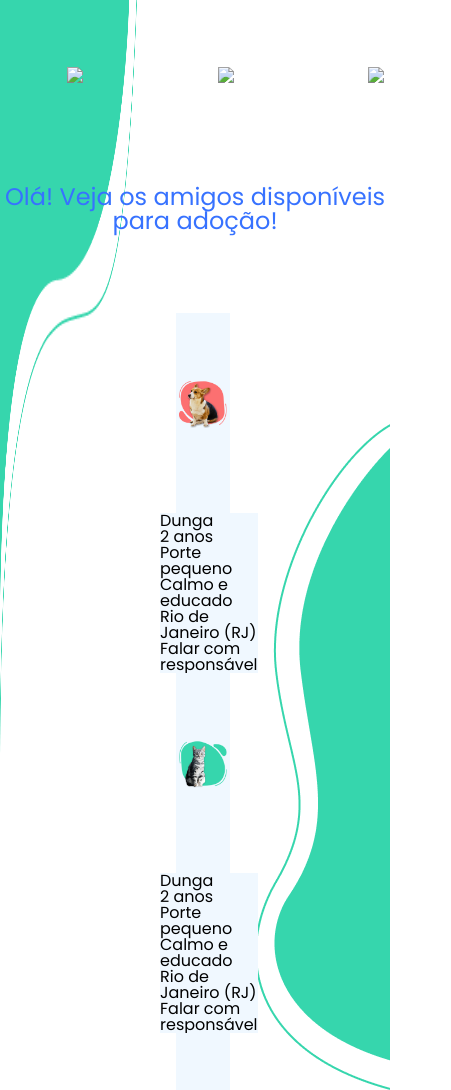
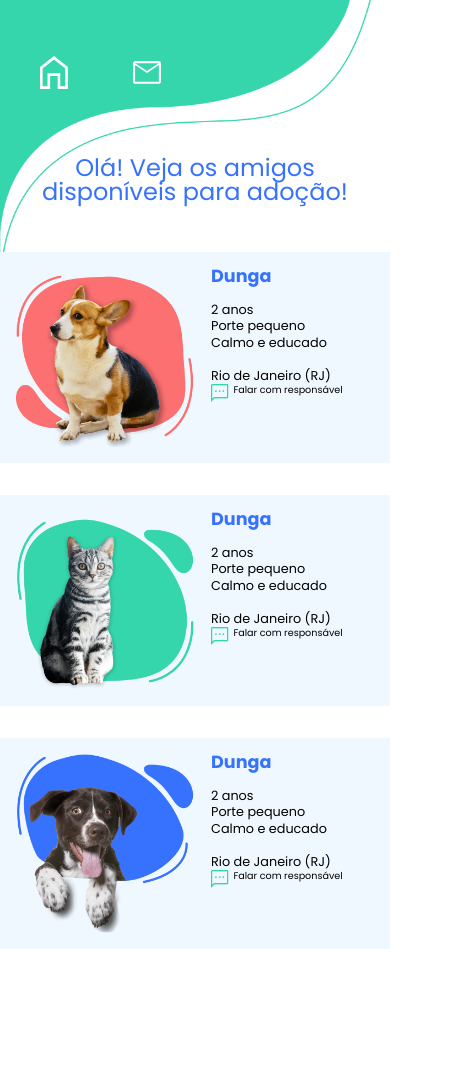
Before and after one commit to LeandroPOliveira/Adopet, a plain HTML site: page home.html in a window 390 px wide. Shown: the top 1090 px of the page, 451 px wide, since content can reach past the window. After the commit the page ends 965 px from the top, so only its background shows below. Drawn offline with nearby package versions, Linux system fonts and the light colour scheme.

Commit message:
ajustes responsividade

```diff
--- a/css/cabecalho.css
+++ b/css/cabecalho.css
@@ -1,10 +1,10 @@
 body {
     font-family: 'Poppins', sans-serif;
-
-    background-image: url('../img/Forma_1.png'), url('../img/Forma_2.png');
-    background-repeat: no-repeat, no-repeat;
-    background-position: top left, right;
-    background-size: 95% 30%, 20% 40%;
+    background-color: white;
+    background-image: url('../img/Forma_1.png'), url('../img/Forma_2.png'), url('../img/Patas.png');
+    background-repeat: no-repeat, no-repeat, no-repeat;
+    background-position: top left, right, top right;
+    background-size: 95% 30%, 20% 40%, 40% 20%;
 }
 
 .logotipo {
@@ -25,7 +25,7 @@ body {
 
 @media screen and (min-width: 768px) {
     body {
-        background-size: 75% 30%, auto;
+        background-size: 75% 30%, auto, 0;
     }
     .logotipo {
         display: inline;
@@ -40,7 +40,7 @@ body {
 
 @media screen and (min-width: 1024px) {
     body {
-        background-size: 40% 40%, auto;
+        background-size: 40% 40%, auto, 0;
     }
 
     .icones {
--- a/css/cadastro.css
+++ b/css/cadastro.css
@@ -1,26 +1,15 @@
-body {
-    font-family: 'Poppins', sans-serif;
-    background-color: white;
-    background-image: url('../img/Patas.png');
-    background-repeat: no-repeat;
-    background-position: top right;
-    background-size: auto;
-
-}
-
 .logo-azul {
-    width: 240px;
+    width: 170px;
     display: block;
-    margin-left: auto;
-    margin-right: auto;
+    margin: 1rem auto 0;
 }
 
 
 .boas-vindas {
     padding-top: 2rem;
-    font-size: 1rem;
+    font-size: 1.2rem;
     text-align: center;
-
+    margin: 0 2rem;
     line-height: 1.5;
     color: #3772FF;
 }
@@ -30,29 +19,30 @@ body {
     flex-flow: column wrap;
     text-align: center;
     align-items: center;
-    margin-bottom: 2rem;
-}
-
-#senha, #confirma-senha {
-    width: 20%;
+    margin: 2rem 0;
 }
 
 
 label {
-    font-weight: bold;
+    font-size: 1.2rem;
     color: #737380;
     margin-bottom: 0.5em;
 }
 
 input {
+    font-size: 1rem;
     color: #edebeb;
     text-align: center;
-    padding: 0.5rem 0.5rem 0.5rem 0.5rem;
+    padding: 0.8rem 0.5rem 0.8rem 0.5rem;
     border: none;
     border-radius: 4px;
     background-color: #F6F6F6;
     box-shadow: 2px 2px #e3e1e1;
     width: 80%;
+}
+
+::placeholder {
+    color: lightgrey;
 }
 
 button {
@@ -62,83 +52,72 @@ button {
     border: none;
     color: white;
     background-color: #FC7071;
-    margin: 0 1rem 0;
+    margin: 0 1rem 2rem;
     padding: 1rem;
-    width: 10%;
+    width: 40%;
 }
 
 
 @media screen and (min-width: 768px) {
+    body {
+        background-size: 75% 30%, auto, 30% 25%;
+    }
+    .logo-azul {
+        width: 200px;
+        margin: 3rem auto 0;
+    }
+
+    .boas-vindas {
+        margin: 0 6rem;
+    }
+
+    .formulario {
+        margin: 2rem 0;
+    }
+
     input {
-        width: 60%;
+        width: 45%;
     }
-    .boas-vindas {
-        font-size: 2.2rem;
-        margin: 0 15% 2rem;
-        font-weight: 500;
+
+    ::placeholder {
+        color: lightgrey;
     }
-    body {
-        background-size: 60% 40%, auto, auto;
+
+    button {
+        margin: 1rem 1rem 6rem;
+        width: 30%;
+        font-size: 1.2rem;
     }
 }
 
 @media screen and (min-width: 1024px) {
+    body {
+        background-size: 40% 40%, auto, 20% 35%;
+    }
     .logo-azul {
         width: 240px;
-        display: block;
-        margin-left: auto;
-        margin-right: auto;
-    }
-
-
-    .boas-vindas {
-        padding-top: 2rem;
-        font-size: 1rem;
-        text-align: center;
-
-        line-height: 1.5;
-        color: #3772FF;
     }
 
     .formulario {
-        display: flex;
-        flex-flow: column wrap;
-        text-align: center;
-        align-items: center;
-        margin-bottom: 2rem;
+        margin: 2rem 0;
+    }
+
+    input {
+        width: 40%;
+    }
+
+    ::placeholder {
+        color: lightgrey;
+    }
+
+    button {
+        margin: 1rem 1rem 6rem;
+        width: 15%;
+        font-size: 1.2rem;
     }
 
     #senha, #confirma-senha {
         width: 20%;
-    }
 
-
-    label {
-        font-weight: bold;
-        color: #737380;
-        margin-bottom: 0.5em;
-    }
-
-    input {
-        color: #edebeb;
-        text-align: center;
-        padding: 0.5rem 0.5rem 0.5rem 0.5rem;
-        border: none;
-        border-radius: 4px;
-        background-color: #F6F6F6;
-        box-shadow: 2px 2px #e3e1e1;
-        width: 80%;
-    }
-
-    button {
-        font-size: 1rem;
-        font-weight: bold;
-        border-radius: 4px;
-        border: none;
-        color: white;
-        background-color: #FC7071;
-        margin: 0 1rem 0;
-        padding: 1rem;
-        width: 10%;
     }
 }
--- a/css/home.css
+++ b/css/home.css
@@ -1,10 +1,5 @@
 body {
-    font-family: 'Poppins', sans-serif;
-    background-color: white;
-    background-image: url('../img/Forma_1.png'), url('../img/Forma_2.png');
-    background-repeat: no-repeat, no-repeat;
-    background-position: top left, right;
-    background-size: 35% 50%, auto;
+    background-size: 95% 30%, 0, 0;
 }
 
 .logo {
@@ -13,60 +8,81 @@ body {
     margin-right: auto;
 }
 
-.icones {
-    display: flex;
-    flex-direction: row;
-    justify-content: flex-start;
-    align-items: center;
-}
-
-.icone {
-    align-items: stretch;
-    padding: 4.2rem;
-}
 
 #intro {
-    padding-top: 2rem;
+    margin: 2rem 2rem;
     font-size: 1.5rem;
     text-align: center;
     color: #3772FF;
 }
 
 .animal {
-    width: 90%;
-    height: 90%;
+
+    width: 50%;
     display: block;
-    margin-left: auto;
-    margin-right: auto;
+    margin-right: 1rem;
     object-fit: contain;
 
 }
 
 .container {
-    margin: 5rem 10rem 5rem 10rem;
+
     display: flex;
-    justify-content: flex-start;
+    justify-content: center;
     flex-wrap: wrap;
 
 }
 .ficha-animal {
-    margin-left: 1rem;
-    height: 100px;
-    height: 200px;
+    padding: 1rem 1rem;
+    display: flex;
+    margin: 1rem 0 1rem;
     background-color: aliceblue;
 }
 
 .descricao {
     background-color: aliceblue;
-    margin-right: 1rem;
 }
 
-.nome {
-    margin: 1rem 0 1.5rem 0;
+.descricao__dados:nth-child(1) {
+    color: #3772FF;
+    font-size: 1.1rem;
     font-weight: bold;
-    color: #3772FF;
+    margin-bottom: 1rem;
 }
 
-.local {
+.descricao__dados:nth-child(n+2) {
 
+    font-size: 0.8rem;
+    line-height: 1.3;
 }
+
+.descricao__dados:nth-child(5) {
+    margin-top: 1rem;
+    font-size: 0.8rem;
+}
+
+.descricao__dados:nth-child(6) {
+    background-image: url('../img/ícone_mensagem.png');
+    background-repeat: no-repeat;
+    padding-left: 1.4rem;
+    font-size: 0.6rem;
+    padding-bottom: 0.5rem;
+}
+
+@media screen and (min-width: 768px) {
+    body {
+        background-size: 75% 30%, auto, 0;
+    }
+
+    .ficha-animal {
+        max-width: 320px;
+        margin-left: 0.5rem;
+        margin-right: 0.5rem;
+    }
+}
+
+@media screen and (min-width: 1024px) {
+    body {
+        background-size: 40% 40%, auto, 0;
+    }
+}
--- a/css/inicial.css
+++ b/css/inicial.css
@@ -1,5 +1,6 @@
 body {
     background-color: #3772FF;
+    background-size: 95% 30%, 20% 40%, 0;
 }
 
 .logo {
@@ -58,6 +59,9 @@ body {
 }
 
 @media screen and (min-width: 768px) {
+    body {
+        background-size: 75% 30%, auto, 0;
+    }
     .boas-vindas {
         font-size: 1.8rem;
     }
@@ -87,6 +91,9 @@ body {
 }
 
 @media screen and (min-width: 1024px) {
+    body {
+        background-size: 40% 40%, auto, 0;
+    }
     .logo {
         margin-top: 1rem;
         width: 270px;
--- a/css/login.css
+++ b/css/login.css
@@ -1,45 +1,121 @@
-body {
-    font-family: 'Poppins', sans-serif;
-    background-color: #FCF0E3;
-    background-image: url('C:\\Users\\loliveira\\Desktop\\Nova pasta\\Vector 1.png');
-    background-repeat: no-repeat;
-    background-size: auto;
-}
-
-.logo {
+.logo-azul {
+    width: 170px;
     display: block;
-    margin-left: auto;
-    margin-right: auto;
-}
-
-.icones {
-    display: flex;
-    flex-direction: row;
-    justify-content: flex-start;
-    align-items: center;
-}
-
-.icone {
-    width: 25%;
-    padding: 4.2rem;
+    margin: 1rem auto 0;
 }
 
 .mensagem {
     padding-top: 2rem;
-    font-size: 2rem;
+    font-size: 1.2rem;
     text-align: center;
+    margin: 0 2rem;
+    line-height: 1.5;
     color: #3772FF;
 }
 
-.formularios-login {
+.formulario {
     display: flex;
-    flex-direction: column;
-    justify-content: center;
+    flex-flow: column wrap;
+    text-align: center;
+    align-items: center;
+    margin: 2rem 0;
 }
 
-footer p {
+
+label {
+    font-size: 1.2rem;
+    color: #737380;
+    margin-bottom: 0.5em;
+}
+
+input {
+    font-size: 1rem;
+    color: #edebeb;
     text-align: center;
-    background-color: #36D6AD;
-    padding: 3rem;
-    color: aliceblue;
+    padding: 0.8rem 0.5rem 0.8rem 0.5rem;
+    border: none;
+    border-radius: 4px;
+    background-color: #F6F6F6;
+    box-shadow: 2px 2px #e3e1e1;
+    width: 80%;
 }
+
+::placeholder {
+    color: lightgrey;
+}
+
+button {
+    font-size: 1.2rem;
+    font-weight: bold;
+    border-radius: 4px;
+    border: none;
+    color: white;
+    background-color: #FC7071;
+    margin: 0 1rem 15rem;
+    padding: 0.8rem;
+    width: 40%;
+}
+
+@media screen and (min-width: 768px) {
+    body {
+        background-size: 75% 30%, auto, 30% 25%;
+    }
+    .logo-azul {
+        width: 220px;
+        margin: 3rem auto 0;
+    }
+
+    .boas-vindas {
+        margin: 0 6rem;
+    }
+
+    .formulario {
+        margin: 2rem 0;
+    }
+
+    input {
+        width: 45%;
+    }
+
+    ::placeholder {
+        color: lightgrey;
+    }
+
+    button {
+        margin: 1rem 1rem 18rem;
+        width: 25%;
+        font-size: 1.2rem;
+    }
+}
+
+@media screen and (min-width: 1024px) {
+    body {
+        background-size: 40% 40%, auto, 20% 35%;
+    }
+    .logo-azul {
+        width: 270px;
+    }
+
+    .formulario {
+        margin: 2rem 0;
+    }
+
+    input {
+        width: 40%;
+    }
+
+    ::placeholder {
+        color: lightgrey;
+    }
+
+    button {
+        margin: 1rem 1rem 20rem;
+        width: 15%;
+        font-size: 1.2rem;
+    }
+
+    #senha, #confirma-senha {
+        width: 25%;
+
+    }
+}
--- a/home.html
+++ b/home.html
@@ -7,6 +7,8 @@
     <title>Home</title>
     <link rel='stylesheet' href='./css/reset.css'>
     <link rel='stylesheet' href='normalize.css'>
+    <link rel='stylesheet' href="./css/cabecalho.css">
+    <link rel='stylesheet' href="./css/rodape.css">
     <link rel='stylesheet' href="./css/home.css">
     <link href="https://fonts.googleapis.com/css2?family=Pacifico&family=Poppins:wght@300;400;500;600;700&display=swap" rel="stylesheet">
 </style>
@@ -16,9 +18,9 @@
 <body>
     <header>
         <ul class="icones">
-            <li><img class="icone" src='./img/Logo.png'></li>
-            <li><img class="icone" src='./img/Casa.png'></li>
-            <li><img class="icone" src='./img/Mensagens.png'></li>
+            <li><img class="icone logotipo" src='./img/Logo.png'></li>
+            <li><img class="icone figuras " src='./img/Casa.svg'></li>
+            <li><img class="icone figuras" src='./img/Mensagens.svg'></li>
         </ul>
     </header>
     <main>
@@ -29,36 +31,36 @@
             <div class='container'>
                 <div class="ficha-animal">
                     <img class='animal' src="./img/Animais_-_Dunga.png" alt="dog-dunga">
-                </div>
-                <div class="descricao">
-                    <p>Dunga</p>
-                    <p>2 anos</p>
-                    <p>Porte pequeno</p>
-                    <p>Calmo e educado</p>
-                    <p>Rio de Janeiro (RJ)</p>
-                    <p>Falar com responsável</p>
+                    <div class="descricao">
+                        <p class="descricao__dados">Dunga</p>
+                        <p class="descricao__dados">2 anos</p>
+                        <p class="descricao__dados">Porte pequeno</p>
+                        <p class="descricao__dados">Calmo e educado</p>
+                        <p class="descricao__dados">Rio de Janeiro (RJ)</p>
+                        <p class="descricao__dados">Falar com responsável</p>
+                    </div>
                 </div>
                 <div class='ficha-animal'>
                     <img class='animal' src="./img/Animais_-_Felícia.png" alt="gata-felicia">
-                </div>
-                <div class="descricao">
-                    <p>Dunga</p>
-                    <p>2 anos</p>
-                    <p>Porte pequeno</p>
-                    <p>Calmo e educado</p>
-                    <p>Rio de Janeiro (RJ)</p>
-                    <p>Falar com responsável</p>
+                    <div class="descricao">
+                        <p class="descricao__dados">Dunga</p>
+                        <p class="descricao__dados">2 anos</p>
+                        <p class="descricao__dados">Porte pequeno</p>
+                        <p class="descricao__dados">Calmo e educado</p>
+                        <p class="descricao__dados">Rio de Janeiro (RJ)</p>
+                        <p class="descricao__dados">Falar com responsável</p>
+                    </div>
                 </div>
                 <div class='ficha-animal'>
                     <img class='animal' src="./img/Animais_-_Sirius.png" alt="dog-sirius">
-                </div>
-                <div class="descricao">
-                    <p class="nome">Dunga</p>
-                    <p class="dados">2 anos</p>
-                    <p class="dados">Porte pequeno</p>
-                    <p class="dados">Calmo e educado</p>
-                    <p class="local">Rio de Janeiro (RJ)</p>
-                    <p class="responsavel">Falar com responsável</p>
+                    <div class="descricao">
+                        <p class="descricao__dados">Dunga</p>
+                        <p class="descricao__dados">2 anos</p>
+                        <p class="descricao__dados">Porte pequeno</p>
+                        <p class="descricao__dados">Calmo e educado</p>
+                        <p class="descricao__dados">Rio de Janeiro (RJ)</p>
+                        <p class="descricao__dados">Falar com responsável</p>
+                    </div>
                 </div>
         </section>
     </main>
```
Also changed, not shown: cadastro.html (+1 -1 lines), login.html (+23 -13 lines).
